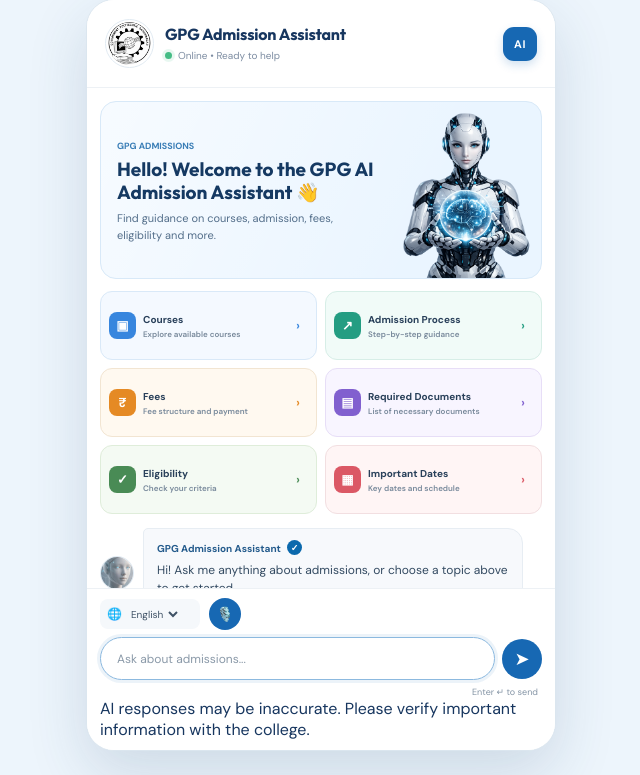
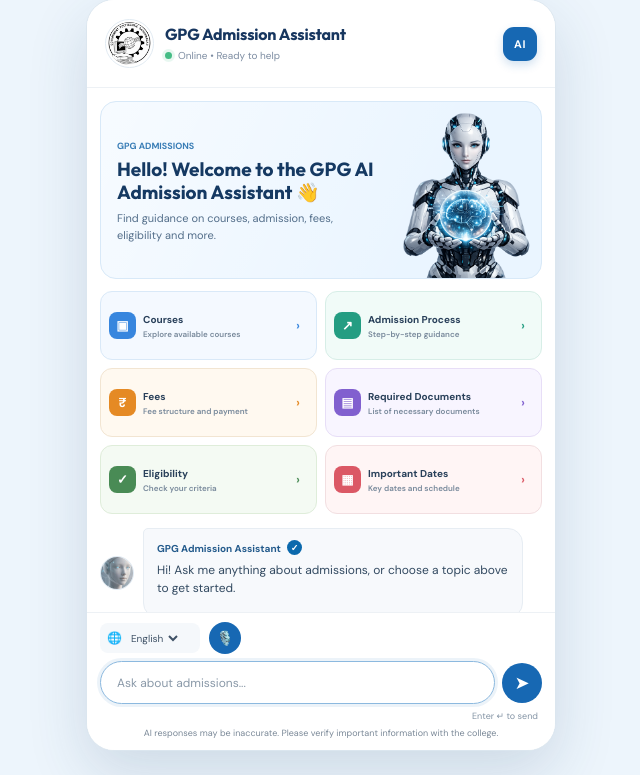
Before and after one commit to prince234-cyber/GPG-admission-AI-assistant, a Flask app: page / in a window 1280 px wide. Shown: the part 25-800 px from the top of the page, without its empty margins (319-959 px from the left). Run offline with Flask 3, Linux system fonts and the light colour scheme.

Commit message:
Add AI disclaimer styles to style.css

```diff
--- a/static/css/style.css
+++ b/static/css/style.css
@@ -2133,6 +2133,14 @@ body {
     visibility: hidden;
 }
 
+.ai-disclaimer {
+    margin: 5px 0 0;
+    color: #7b8998;
+    font-size: 9px;
+    line-height: 1.4;
+    text-align: center;
+}
+
 @media (max-width: 560px) {
     body {
         min-height: 100dvh;
```
